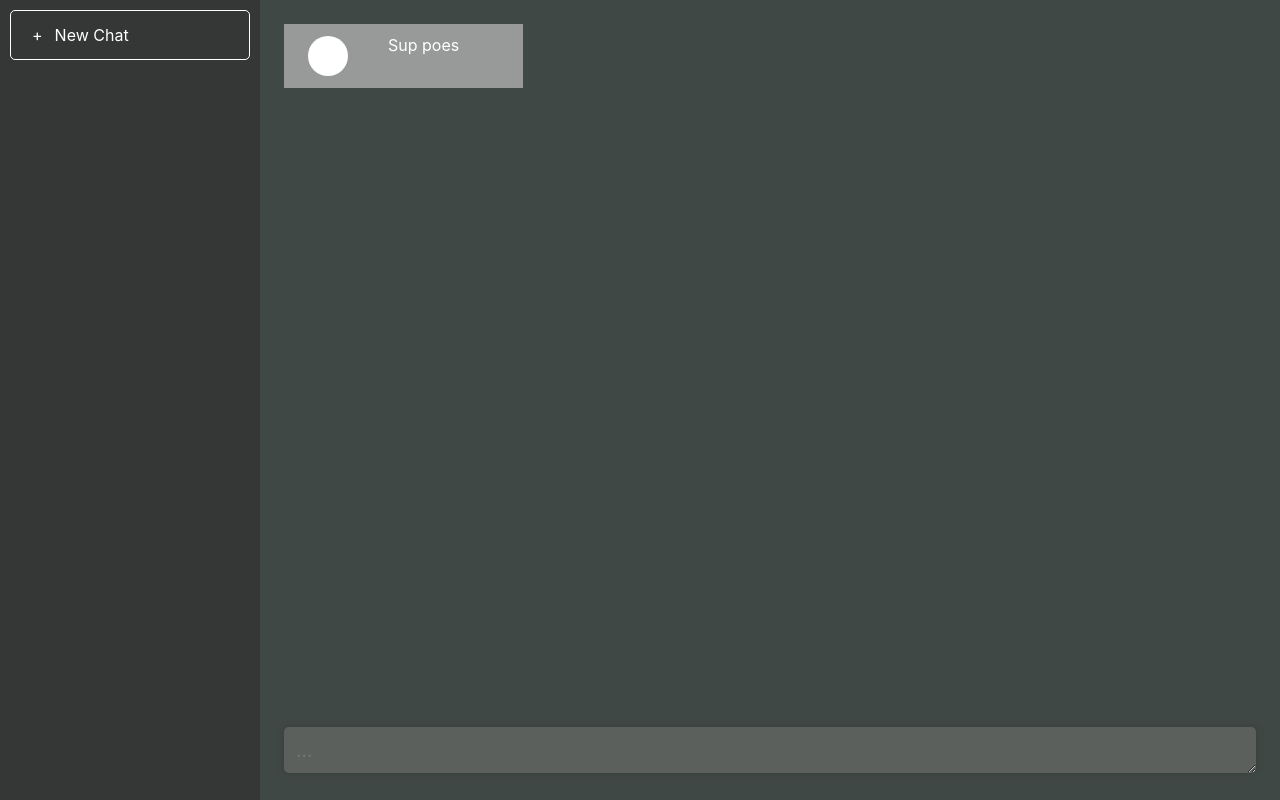
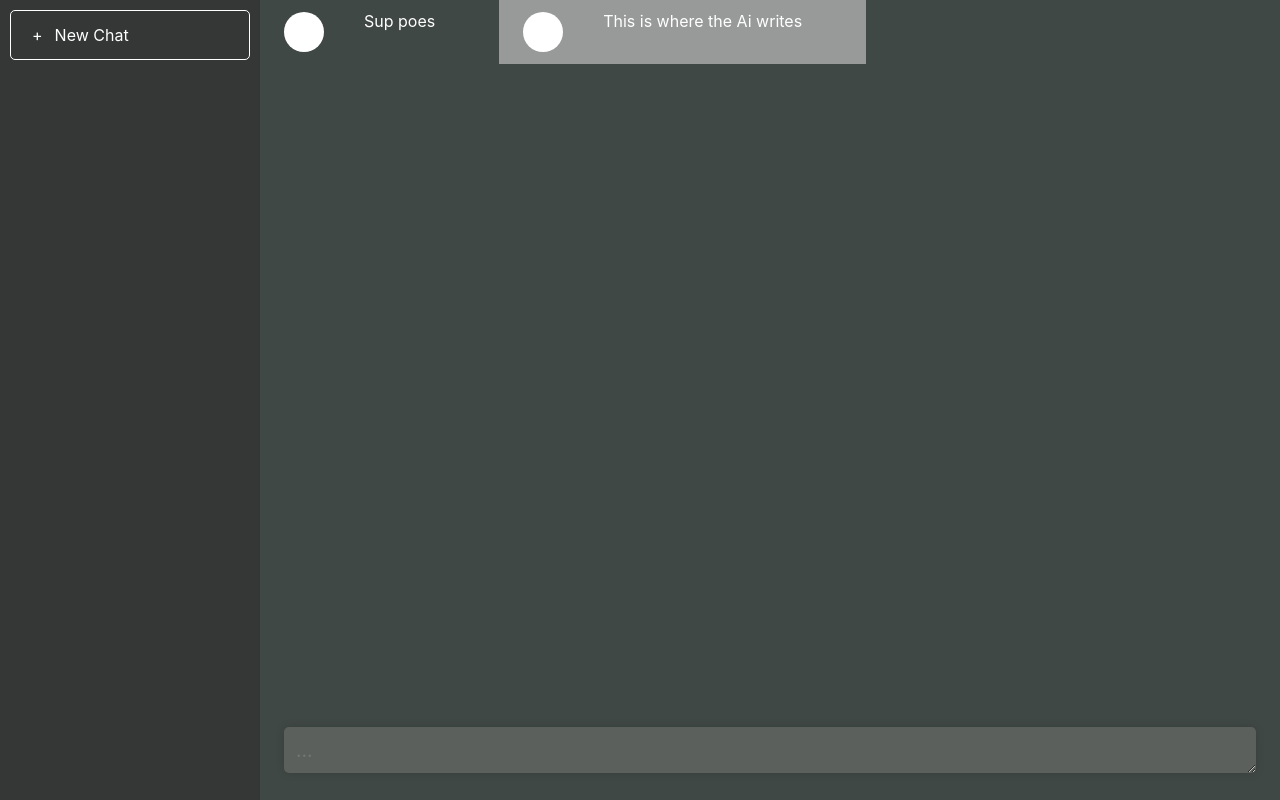
Before and after one commit to gitgudsec/chatgpt, a React (Create React App) app in the folder client/: page / in a window 1280 px wide. Built offline with nearby package versions, Linux system fonts and the light colour scheme.

Commit message:
continue

```diff
--- a/client/src/App.css
+++ b/client/src/App.css
@@ -87,12 +87,12 @@
 }
 
 .chat-log {
-  padding: 24px;
+
   text-align: left;
   display: flex;
 }
 
-.chat-message {
+.chat-message.chatgpt {
   background-color: #989a99;
 }
 
--- a/client/src/App.js
+++ b/client/src/App.js
@@ -13,7 +13,7 @@ function App() {
       </aside>
       <section className="chatbox">
         <div className="chat-log">
-          <div className="chat-message">
+          <div className="chat-message ">
             <div className="chat-message-center">
 
               <div className="avatar">
@@ -21,6 +21,18 @@ function App() {
               </div>
               <div className="message">
               Sup poes
+             </div>
+
+            </div>
+          </div>
+          <div className="chat-message chatgpt ">
+            <div className="chat-message-center">
+
+              <div className="avatar">
+
+              </div>
+              <div className="message">
+              This is where the Ai writes
              </div>
 
             </div>
```
